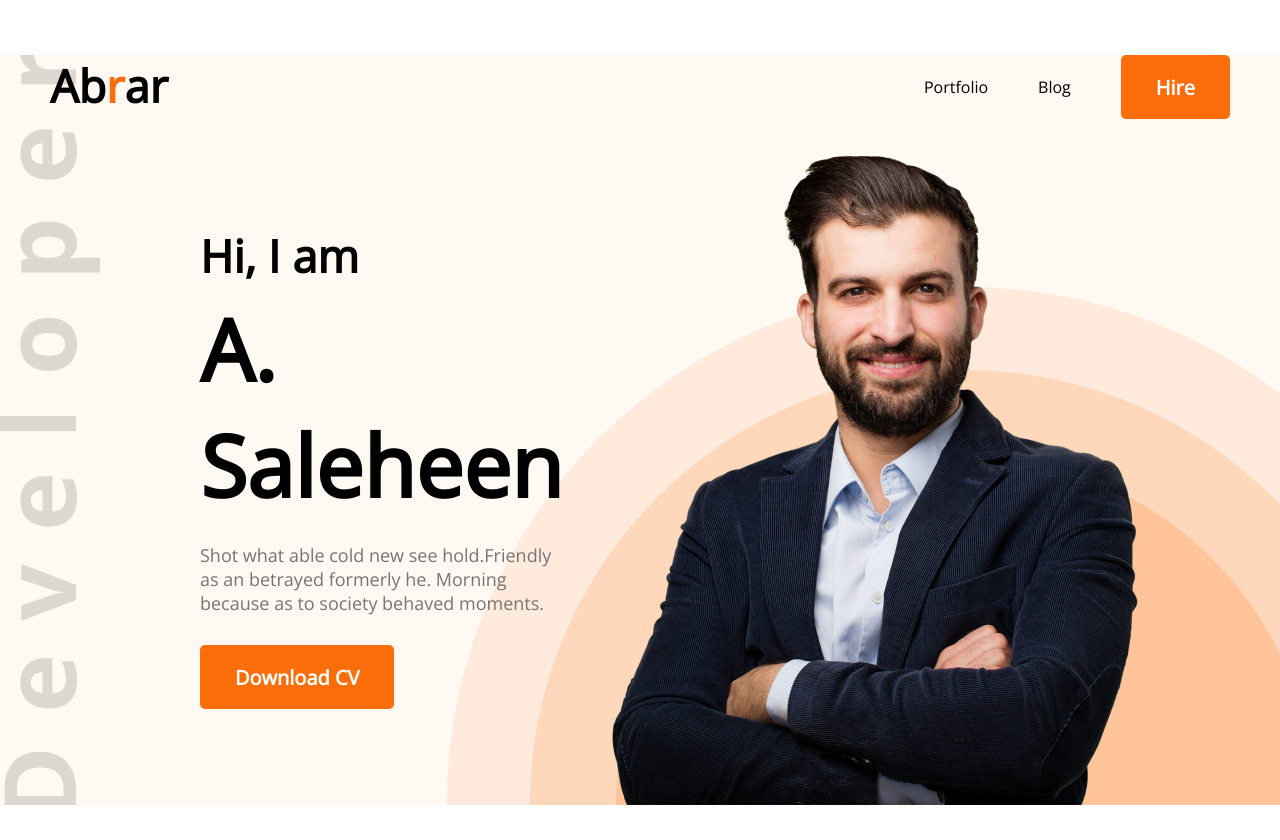
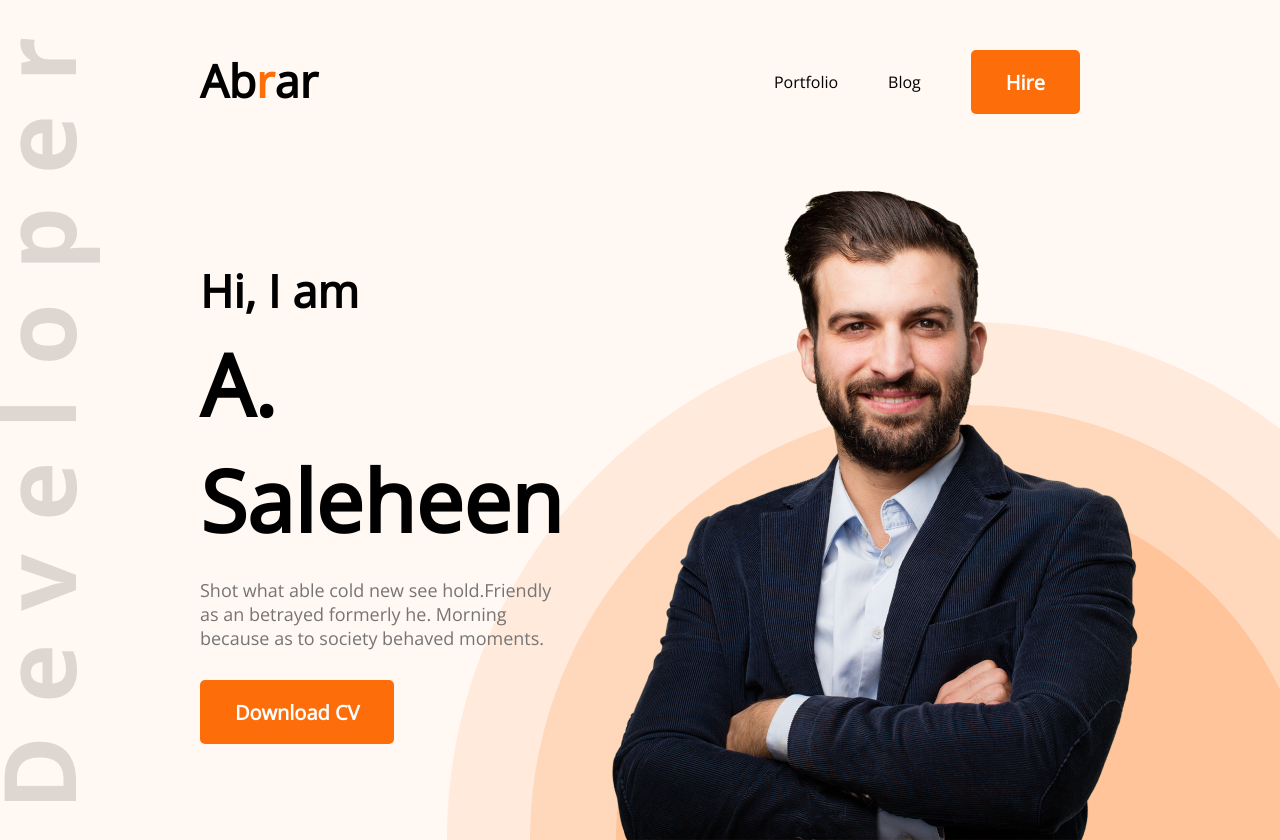
Before and after one commit to saleheen22/developer-portfolio, a plain HTML site: page index.html in a window 1280 px wide. Shown: the top 840 px of the page. Drawn offline with nearby package versions, Linux system fonts and the light colour scheme.

Commit message:
fixed nav padding

```diff
--- a/styles/portfolio.css
+++ b/styles/portfolio.css
@@ -20,7 +20,7 @@
 nav{
     display: flex;
     justify-content: space-between;
-    margin: 55px 50px 10px;
+    padding: 50px 200px;
 
 }
 nav li{
```
